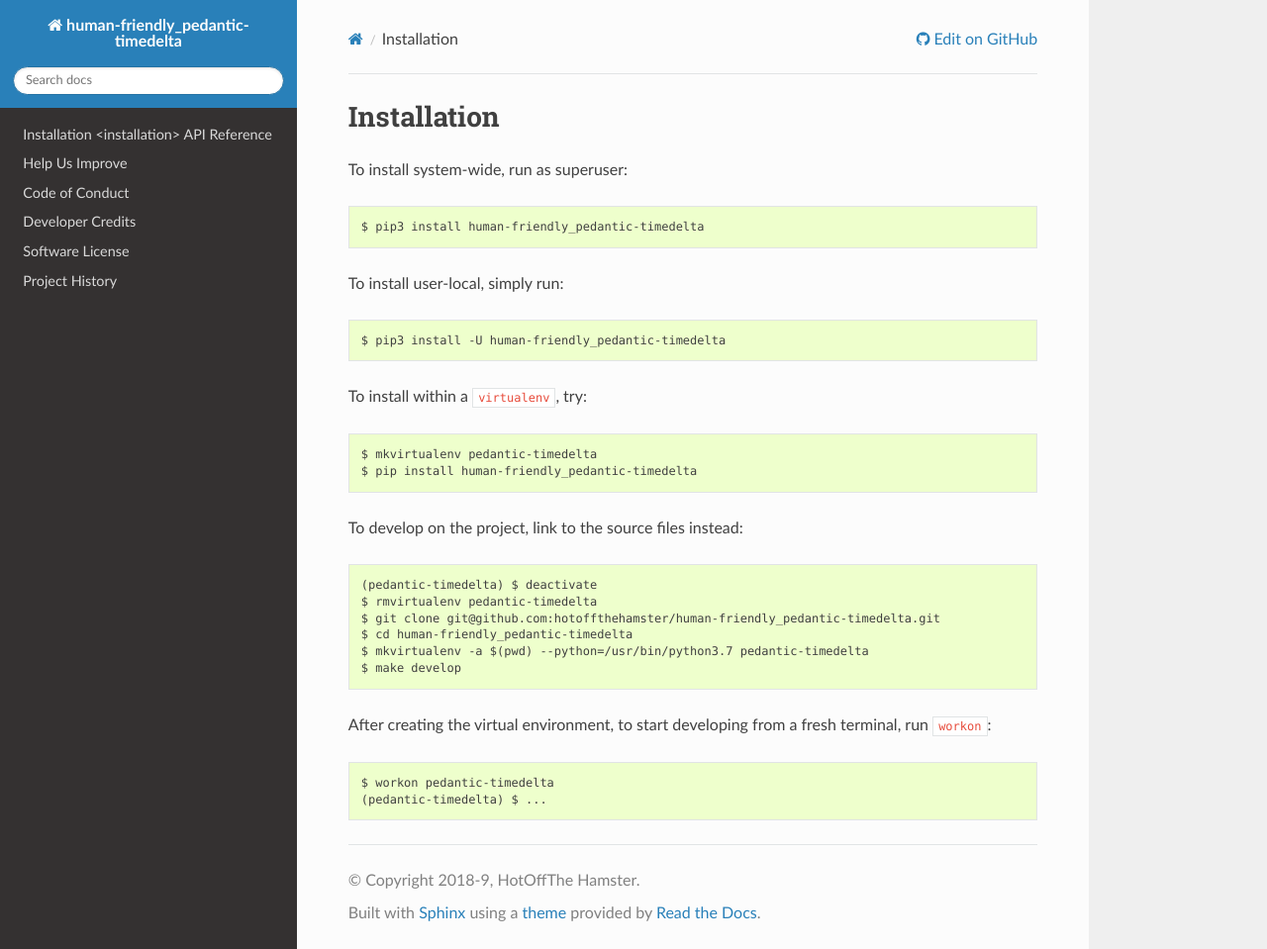
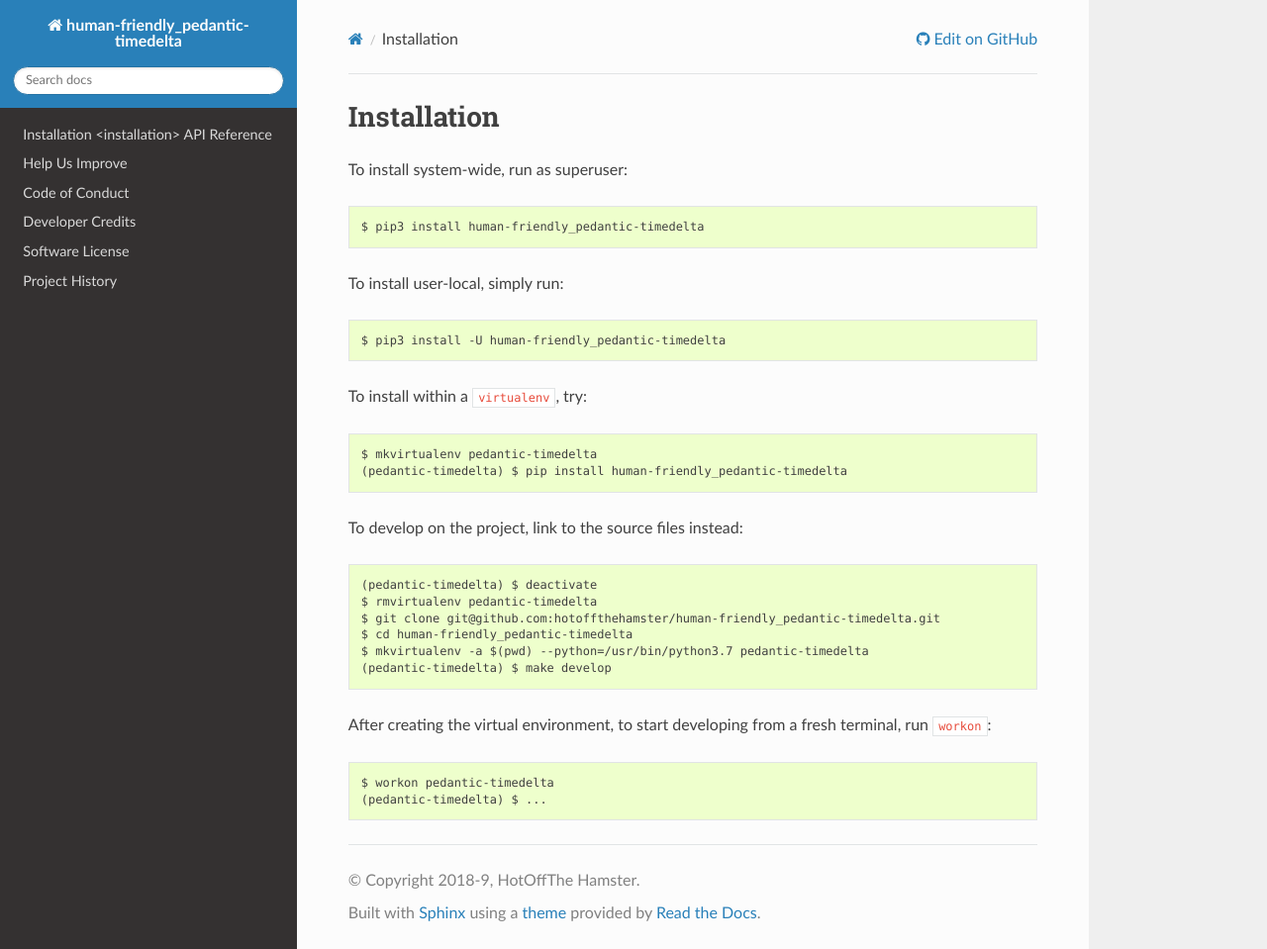
Before and after one commit to hotoffthehamster/human-friendly_pedantic-timedelta, a Sphinx documentation site: the page built from docs/installation.rst, in a window 1280 px wide and 959 px high. Shown: the whole window at 99% size. Built offline with Sphinx 7.4.7 and the Read the Docs theme 2.0.0, drawn with Linux system fonts in a browser that asks for light colours; the version number could not be read and is left out.

Commit message:
Docs: Update installation example.

```diff
--- a/docs/installation.rst
+++ b/docs/installation.rst
@@ -19,7 +19,7 @@ To install user-local, simply run::
 To install within a |virtualenv|_, try::
 
     $ mkvirtualenv pedantic-timedelta
-    $ pip install human-friendly_pedantic-timedelta
+    (pedantic-timedelta) $ pip install human-friendly_pedantic-timedelta
 
 To develop on the project, link to the source files instead::
 
@@ -28,7 +28,7 @@ To develop on the project, link to the source files instead::
     $ git clone git@github.com:hotoffthehamster/human-friendly_pedantic-timedelta.git
     $ cd human-friendly_pedantic-timedelta
     $ mkvirtualenv -a $(pwd) --python=/usr/bin/python3.7 pedantic-timedelta
-    $ make develop
+    (pedantic-timedelta) $ make develop
 
 After creating the virtual environment,
 to start developing from a fresh terminal, run |workon|_::
```
